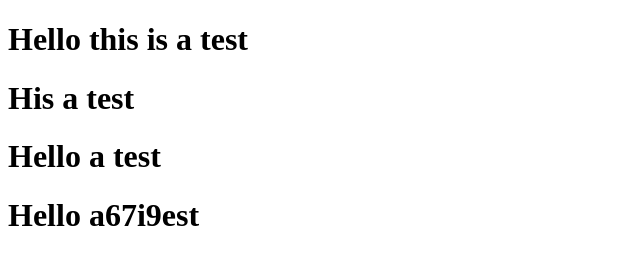
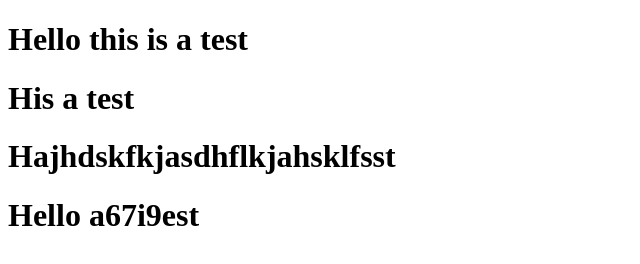
Before and after one commit to dani888/Testing-Github, a plain HTML site: page index.html in a window 1280 px wide. Shown: the whole page, without its empty margins (0-640 px from the left). Drawn offline with Linux system fonts and the light colour scheme.

Commit message:
updated h1 tag

```diff
--- a/index.html
+++ b/index.html
@@ -15,7 +15,7 @@
   <body>
     <h1>Hello this is a test</h1>
     <h1>His a test</h1>
-    <h1>Hello a test</h1>
+    <h1>Hajhdskfkjasdhflkjahsklfsst</h1>
     <h1>Hello a67i9est</h1>
 
     <script src="" async defer></script>
```
